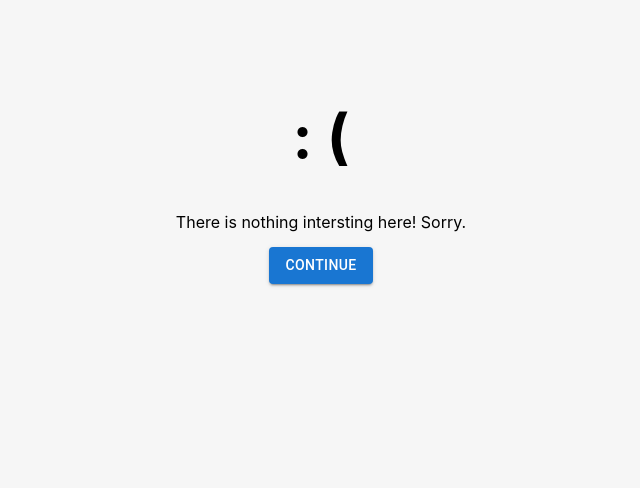
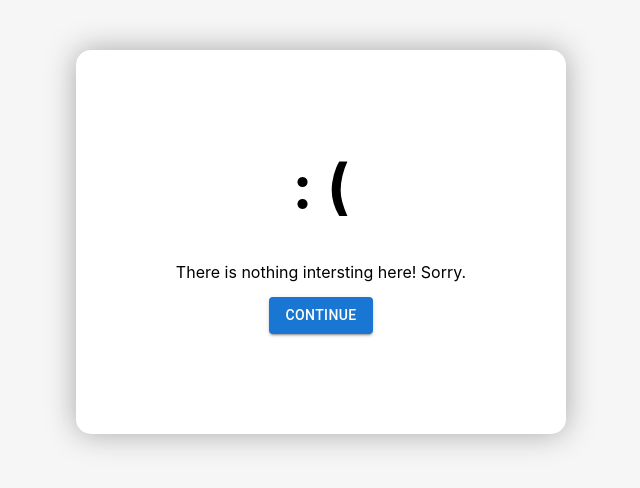
Before and after one commit to unxoun/animated-product-card, a Next.js app: page /not-found in a window 1280 px wide. Shown: the top 488 px of the page, without its empty margins (319-959 px from the left). Built offline with nearby package versions, Linux system fonts and the light colour scheme.

Commit message:
feat(animation): animation added to the Product component.

```diff
--- a/styles/globals.css
+++ b/styles/globals.css
@@ -25,3 +25,62 @@ img {
   display: block;
   width: 100%;
 }
+
+h1,
+h2,
+h3,
+h4,
+h5,
+h6,
+.title {
+  font-family: "BarlowCondensed-Regular";
+  font-weight: bold;
+  text-transform: uppercase;
+}
+
+main {
+  display: flex;
+  flex-direction: column;
+  justify-content: center;
+  align-items: center;
+  padding: 50px 0;
+}
+
+.box {
+  background: white;
+  border-radius: 15px;
+  max-width: 769px;
+  overflow: hidden;
+  -webkit-box-shadow: 0px 0px 30px 0px rgba(168, 168, 168, 1);
+  -moz-box-shadow: 0px 0px 30px 0px rgba(168, 168, 168, 1);
+  box-shadow: 0px 0px 30px 0px rgba(168, 168, 168, 1);
+}
+
+.null {
+  height: 400px;
+}
+
+/********************************************************************/
+/* FX - start *******************************************************/
+@keyframes fx-1 {
+  0% {
+    opacity: 0;
+    transform: translateY(-50px);
+  }
+
+  100% {
+    opacity: 1;
+    transform: translateY(0);
+  }
+}
+
+.fx-1 {
+  animation: fx-1 1s ease 0s 1 normal forwards;
+}
+
+.fx-1-pre {
+  opacity: 0;
+  transform: translateY(-50px);
+}
+
+/* FX - end ........................................................*/
```
Also changed, not shown: components/product.js (+16 -3 lines), tools/animate.js (added, +33 -0 lines).
